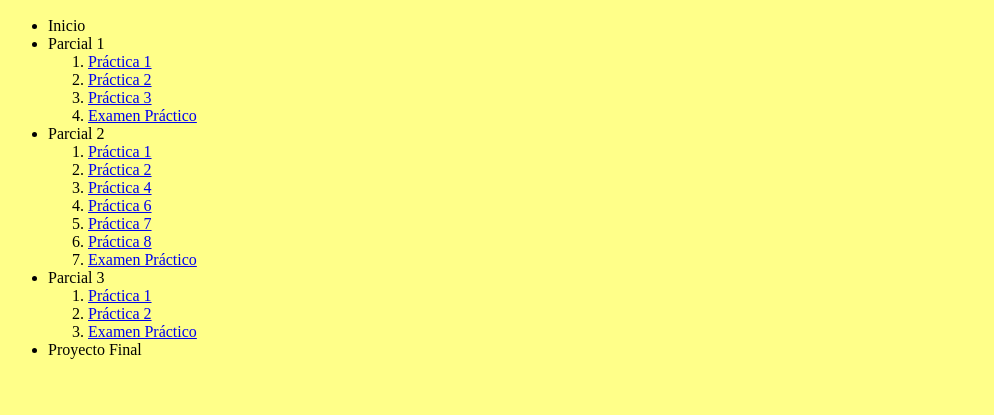
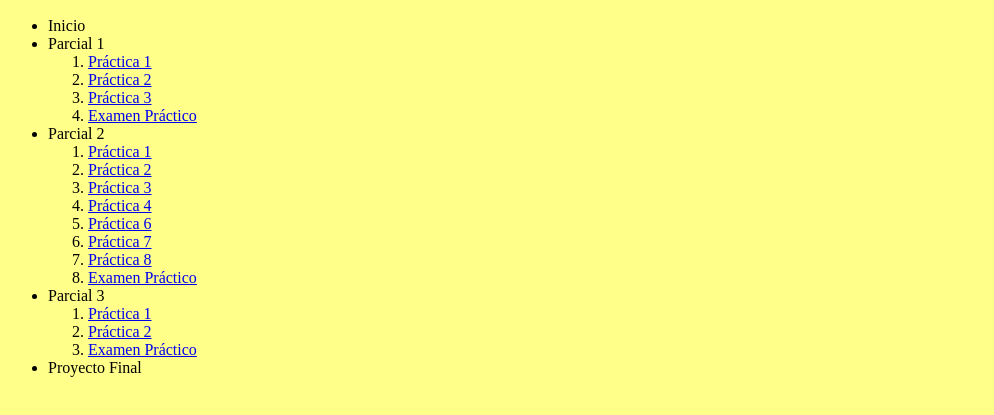
Before and after one commit to MannyOliva/portafolioweb, a plain HTML site: page index.html in a window 1280 px wide. Shown: the part 285-700 px from the top of the page, without its empty margins (0-994 px from the left). Drawn offline with Linux system fonts and the light colour scheme.

Commit message:
Update index.html

```diff
--- a/index.html
+++ b/index.html
@@ -27,6 +27,7 @@
 		<ol>
 			<li><a href="formularioVentas.html" target=_blank>Práctica 1</a></li>
 			<li><a href="forms.html" target=_blank>Práctica 2</a></li>
+			<li><a href="Tablas.html" target=_blank>Práctica 3</a></li>
 			<li><a href="Barra Navegacion Fija.html" target=_blank>Práctica 4</a></li>
 			<li><a href="practica6.html" target=_blank>Práctica 6</a></li>
 			<li><a href="flex2.html" target=_blank>Práctica 7</a></li>
```
